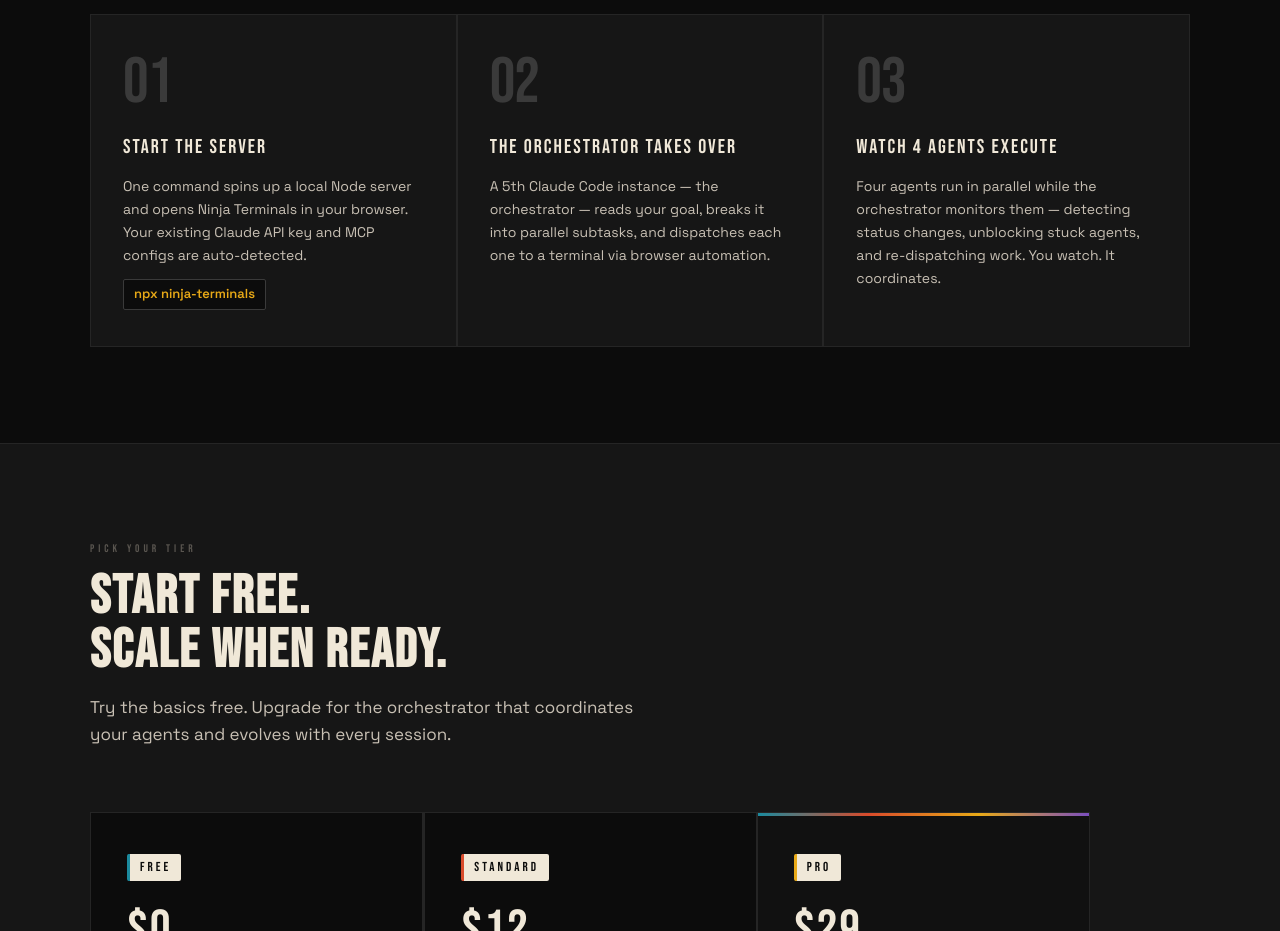
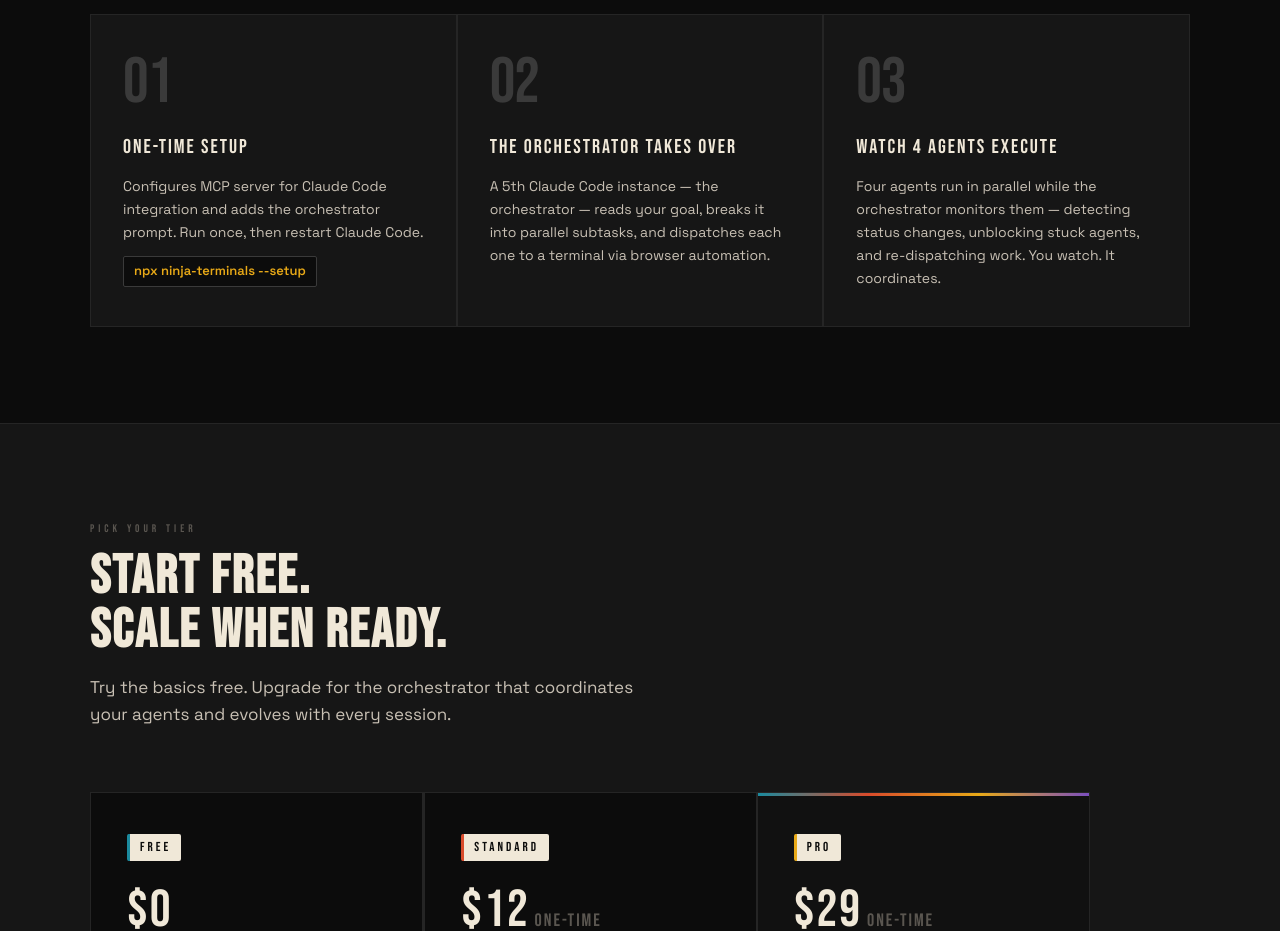
Before and after one commit to dmos82/ninja-terminals, a website: page site/index.html in a window 1280 px wide. Shown: the part 2360-3291 px from the top of the page. Drawn offline with Linux system fonts and the light colour scheme.

Commit message:
Update website: show --setup command for MCP integration

```diff
--- a/site/index.html
+++ b/site/index.html
@@ -1123,12 +1123,11 @@
       <div class="steps">
         <div class="step-card">
           <span class="step-number">01</span>
-          <div class="step-title">Start the server</div>
+          <div class="step-title">One-time setup</div>
           <p class="step-desc">
-            One command spins up a local Node server and opens Ninja Terminals in your browser.
-            Your existing Claude API key and MCP configs are auto-detected.
+            Configures MCP server for Claude Code integration and adds the orchestrator prompt. Run once, then restart Claude Code.
           </p>
-          <code class="step-cmd">npx ninja-terminals</code>
+          <code class="step-cmd">npx ninja-terminals --setup</code>
         </div>
         <div class="step-card">
           <span class="step-number">02</span>
@@ -1306,7 +1305,7 @@
         }
 
         // Success!
-        successEl.innerHTML = 'Account created! Now run:<br><code style="background:#222;padding:4px 8px;border-radius:4px;">npx ninja-terminals</code><br>and sign in with your credentials.';
+        successEl.innerHTML = 'Account created! Now run:<br><code style="background:#222;padding:4px 8px;border-radius:4px;">npx ninja-terminals --setup</code><br>then restart Claude Code and run <code style="background:#222;padding:4px 8px;border-radius:4px;">npx ninja-terminals</code>';
         successEl.style.display = 'block';
         document.getElementById('signup-form').querySelector('button[type="submit"]').textContent = 'Done!';
       } catch (err) {
@@ -1316,7 +1315,7 @@
     }); // Close DOMContentLoaded
 
     function copyNpx(btnId) {
-      const text = 'npx ninja-terminals';
+      const text = 'npx ninja-terminals --setup';
       navigator.clipboard.writeText(text).then(function () {
         var btn = document.getElementById(btnId);
         btn.textContent = 'COPIED';
```
